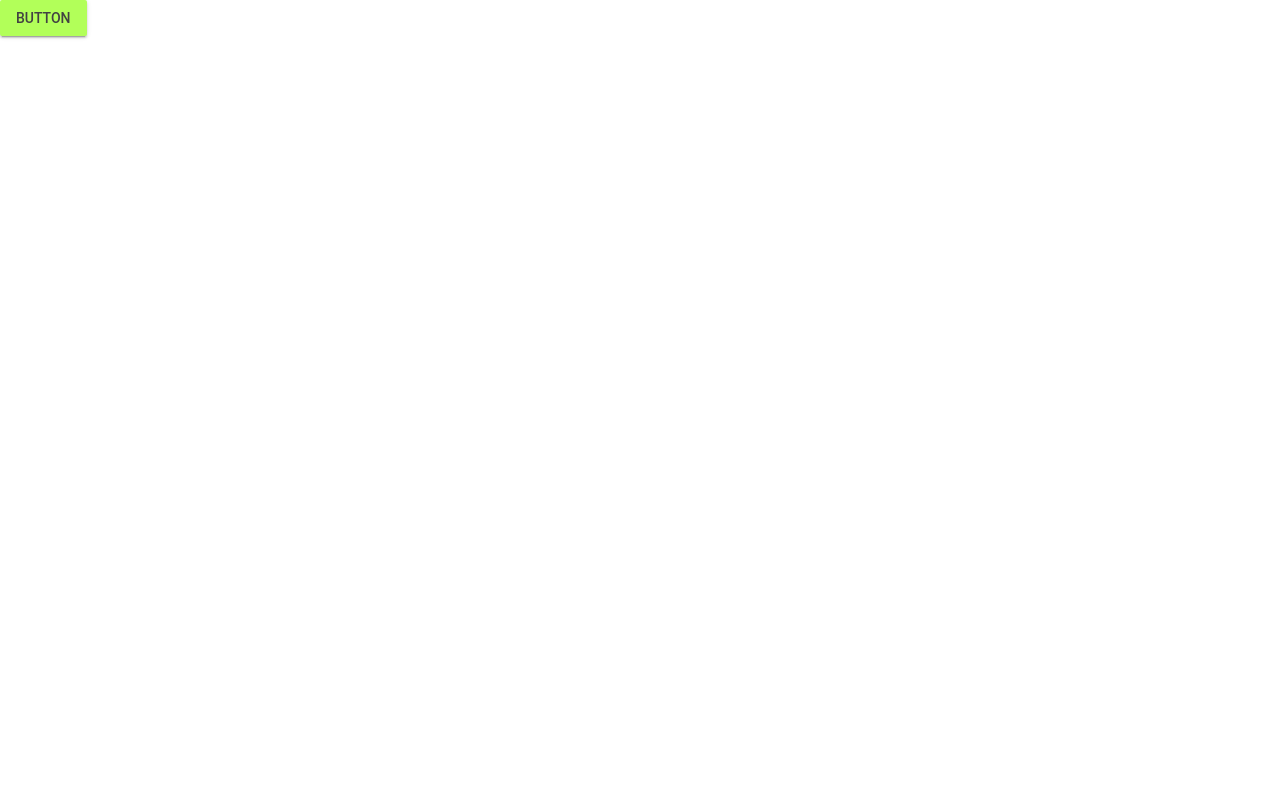
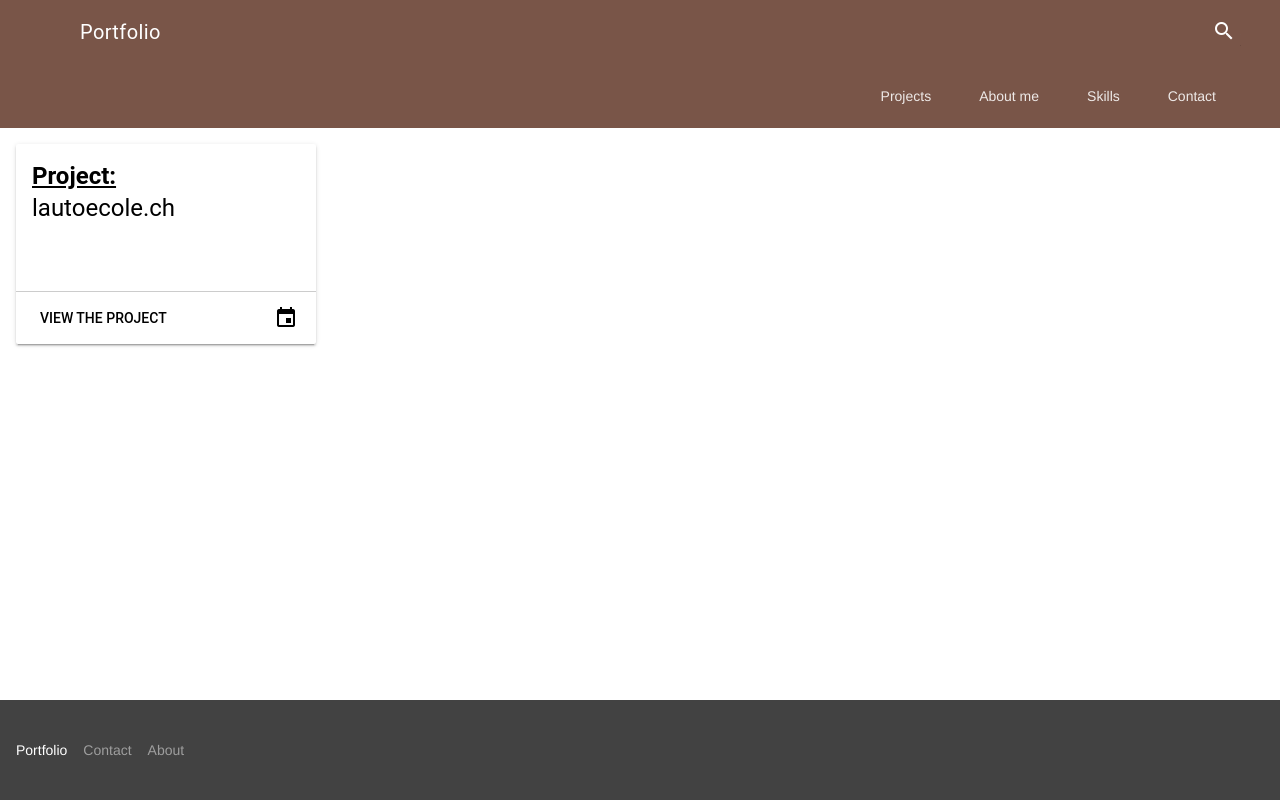
Before and after one commit to ArnaudPl/Portfolio, a plain HTML site: page index.html in a window 1280 px wide. Drawn offline with nearby package versions, Linux system fonts and the light colour scheme.

Commit message:
Ajout du footer, de la première carte des projets.

```diff
--- /dev/null
+++ b/css/style.scss
@@ -0,0 +1,40 @@
+.mdl-navigation {
+    a.mdl-navigation__link:hover {
+        background-color: rgba(0, 0, 0, .2);
+    }
+}
+
+.mdl-mini-footer__link-list li:hover a {
+    color: white;
+    text-decoration: underline;
+}
+
+.card-project.mdl-card {
+    background: white;
+
+    > .mdl-card__actions {
+        border-color: rgba(0, 0, 0, 0.2);
+        display: flex;
+        box-sizing: border-box;
+        align-items: center;
+
+        > .material-icons {
+            padding-right: 10px;
+        }
+    }
+
+    > .mdl-card__title {
+        align-items: flex-start;
+
+        > h4 {
+            margin-top: 0;
+        }
+    }
+
+}
+
+.card-project > .mdl-card__title,
+.card-project > .mdl-card__actions,
+.card-project > .mdl-card__actions > .mdl-button {
+  color: #000;
+}
--- a/index.html
+++ b/index.html
@@ -1,5 +1,5 @@
 <!DOCTYPE HTML>
-<html lang="fr">
+<html lang="en">
 <head>
 <meta charset="utf-8">
 
@@ -9,6 +9,8 @@
 <meta name="keywords" content="some keywords">
 <meta name="viewport" content="width=device-width, initial-scale=1.0">
 
+<link rel="stylesheet" href="css/style.css">
+
 <link rel="stylesheet" href="https://fonts.googleapis.com/icon?family=Material+Icons">
 <link rel="stylesheet" href="https://code.getmdl.io/1.2.1/material.brown-light_green.min.css">
 <script defer src="https://code.getmdl.io/1.2.1/material.min.js"></script>
@@ -16,11 +18,79 @@
 
 <body>
 
-    <!-- Accent-colored raised button with ripple -->
-<button class="mdl-button mdl-js-button mdl-button--raised mdl-js-ripple-effect mdl-button--accent">
-  Button
-</button>
+    <div class="mdl-layout mdl-js-layout">
+        <header class="mdl-layout__header mdl-layout__header--waterfall">
+            <!-- Top row, always visible -->
+            <div class="mdl-layout__header-row">
+                <span class="mdl-layout-title">Portfolio</span>
+                <div class="mdl-layout-spacer"></div>
+                <div class="mdl-textfield mdl-js-textfield mdl-textfield--expandable mdl-textfield--floating-label mdl-textfield--align-right">
+                    <label class="mdl-button mdl-js-button mdl-button--icon"
+                    for="waterfall-exp">
+                    <i class="material-icons">search</i>
+                    </label>
+                    <div class="mdl-textfield__expandable-holder">
+                        <input class="mdl-textfield__input" type="text" name="search" id="waterfall-exp" placeholder="Search...">
+                    </div>
+                </div>
+            </div>
+            <!-- Bottom row, not visible on scroll -->
+            <div class="mdl-layout__header-row">
+                <div class="mdl-layout-spacer"></div>
+                <!-- Navigation -->
+                <nav class="mdl-navigation">
+                    <a class="mdl-navigation__link" href="">Projects</a>
+                    <a class="mdl-navigation__link" href="">About me</a>
+                    <a class="mdl-navigation__link" href="">Skills</a>
+                    <a class="mdl-navigation__link" href="">Contact</a>
+                </nav>
+            </div>
+        </header>
 
+        <div class="mdl-layout__drawer">
+            <span class="mdl-layout-title">Portfolio</span>
+            <nav class="mdl-navigation">
+                <a class="mdl-navigation__link" href="">Link</a>
+                <a class="mdl-navigation__link" href="">Link</a>
+                <a class="mdl-navigation__link" href="">Link</a>
+                <a class="mdl-navigation__link" href="">Link</a>
+            </nav>
+        </div>
+
+        <main class="mdl-layout__content">
+            <div class="page-content">
+
+                <div class="mdl-grid">
+
+                    <div class="card-project mdl-card mdl-shadow--2dp mdl-cell mdl-cell--3-col mdl-cell--4-col-tablet mdl-cell--4-col-phone">
+                        <div class="mdl-card__title mdl-card--expand">
+                            <h4><u><strong>Project:</strong></u><br>
+                            lautoecole.ch</h4>
+                        </div>
+                        <div class="mdl-card__actions mdl-card--border">
+                            <a href="" class="mdl-button mdl-button--colored mdl-js-button mdl-js-ripple-effect">
+                            View the project
+                            </a>
+                            <div class="mdl-layout-spacer"></div>
+                            <i class="material-icons">event</i>
+                        </div>
+                    </div>
+
+                </div>
+
+            </div>
+        </main>
+
+        <footer class="mdl-mini-footer">
+            <div class="mdl-mini-footer__left-section">
+                <div class="mdl-logo">Portfolio</div>
+                <ul class="mdl-mini-footer__link-list">
+                    <li><a href="">Contact</a></li>
+                    <li><a href="">About</a></li>
+                </ul>
+            </div>
+        </footer>
+    </div>
 
 </body>
 </html>
```
Also changed, not shown: css/style.css (added), 1 other file. Lines whose indentation alone changed are shown as unchanged.
